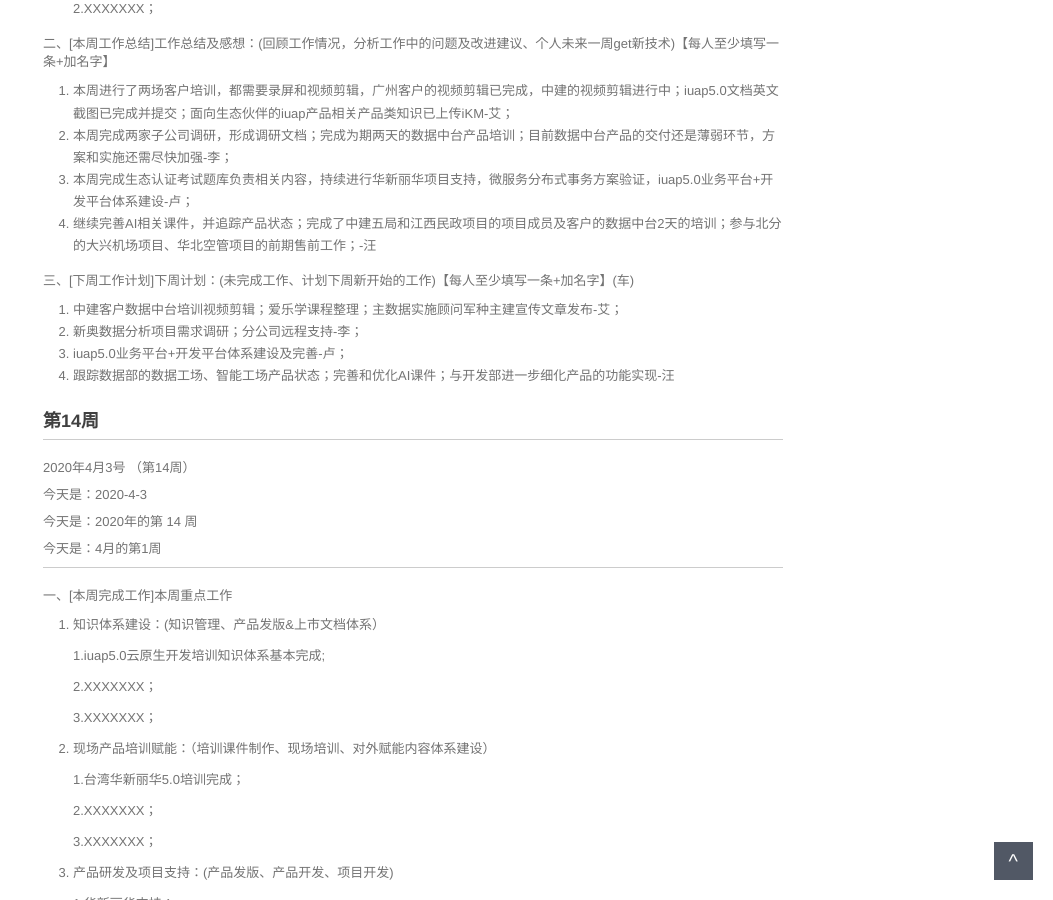
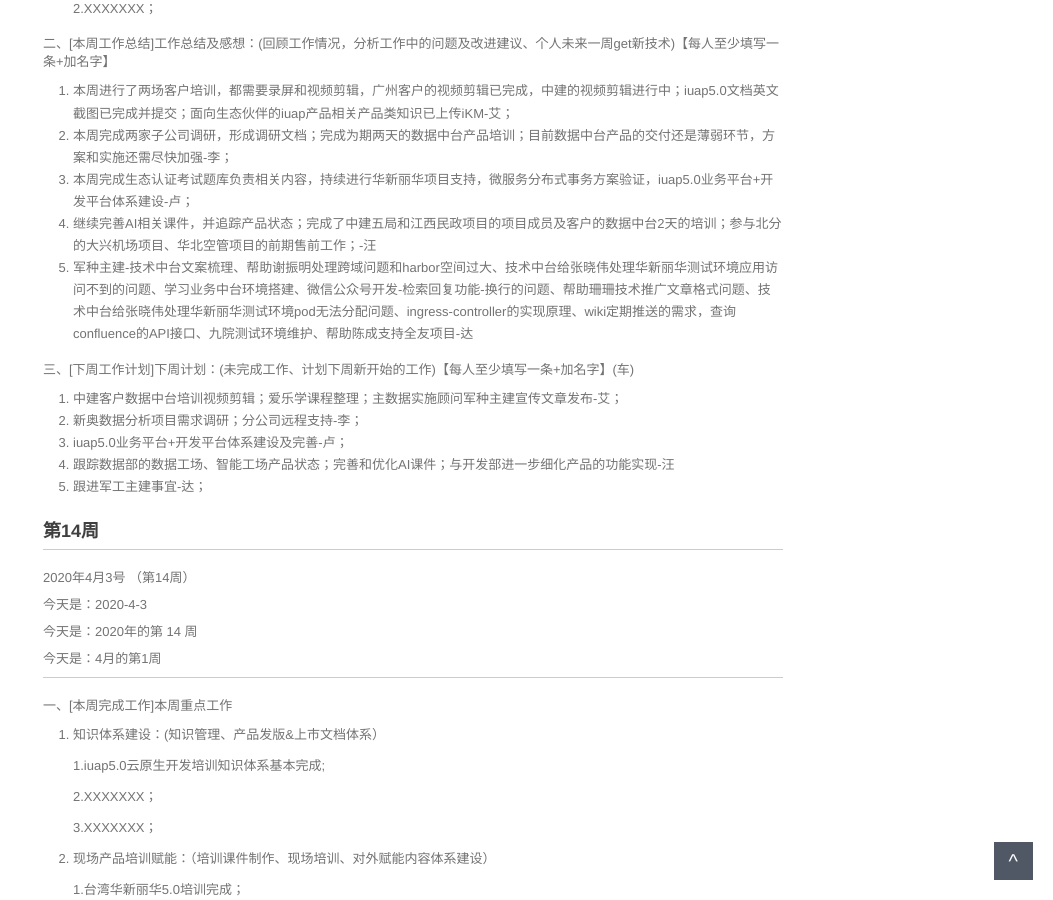
Before and after one commit to walllFlower/blog, a Jekyll site: the page built from 2020-02-28-day_report.md, in a window 1280 px wide and 900 px high, scrolled down 1284 px. Shown: the whole window, without its empty margins (227-1280 px from the left). Built offline with Jekyll 4.4.1, drawn with Linux system fonts in a browser that asks for light colours; comment, search, counter and statistics services are not loaded.

Commit message:
李寅达

```diff
--- a/2020-02-28-day_report.md
+++ b/2020-02-28-day_report.md
@@ -81,6 +81,7 @@ categories: 技术运营工作周报
 2. 本周完成两家子公司调研，形成调研文档；完成为期两天的数据中台产品培训；目前数据中台产品的交付还是薄弱环节，方案和实施还需尽快加强-李；
 3. 本周完成生态认证考试题库负责相关内容，持续进行华新丽华项目支持，微服务分布式事务方案验证，iuap5.0业务平台+开发平台体系建设-卢；
 4. 继续完善AI相关课件，并追踪产品状态；完成了中建五局和江西民政项目的项目成员及客户的数据中台2天的培训；参与北分的大兴机场项目、华北空管项目的前期售前工作；-汪
+5. 军种主建-技术中台文案梳理、帮助谢振明处理跨域问题和harbor空间过大、技术中台给张晓伟处理华新丽华测试环境应用访问不到的问题、学习业务中台环境搭建、微信公众号开发-检索回复功能-换行的问题、帮助珊珊技术推广文章格式问题、技术中台给张晓伟处理华新丽华测试环境pod无法分配问题、ingress-controller的实现原理、wiki定期推送的需求，查询confluence的API接口、九院测试环境维护、帮助陈成支持全友项目-达
 
 三、[下周工作计划]下周计划：(未完成工作、计划下周新开始的工作)【每人至少填写一条+加名字】(车)
 
@@ -88,6 +89,7 @@ categories: 技术运营工作周报
 2. 新奥数据分析项目需求调研；分公司远程支持-李；
 3. iuap5.0业务平台+开发平台体系建设及完善-卢；
 4. 跟踪数据部的数据工场、智能工场产品状态；完善和优化AI课件；与开发部进一步细化产品的功能实现-汪
+5. 跟进军工主建事宜-达；
 
 
 ###  第14周
```
